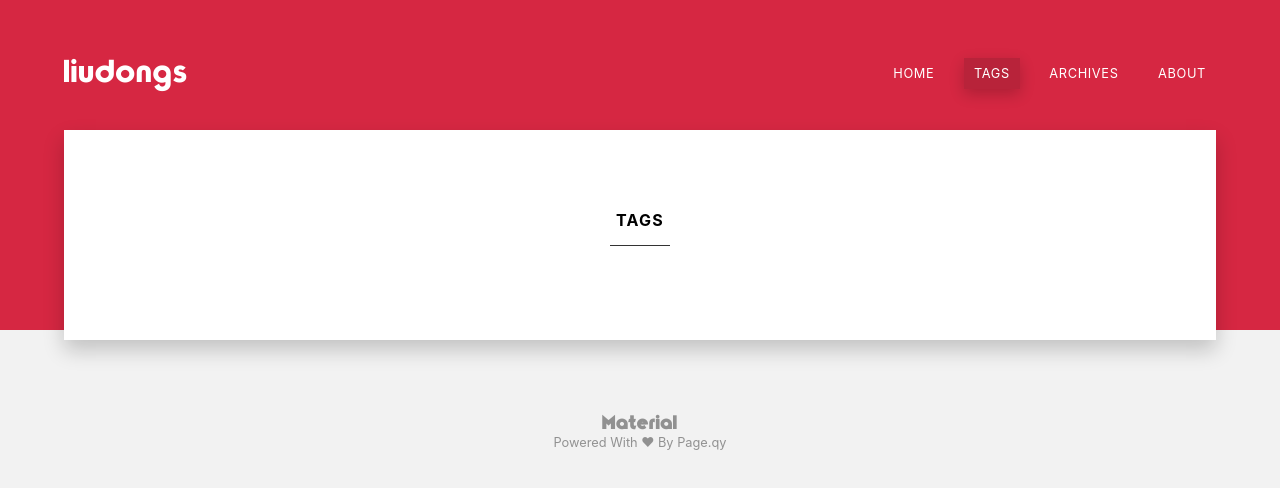
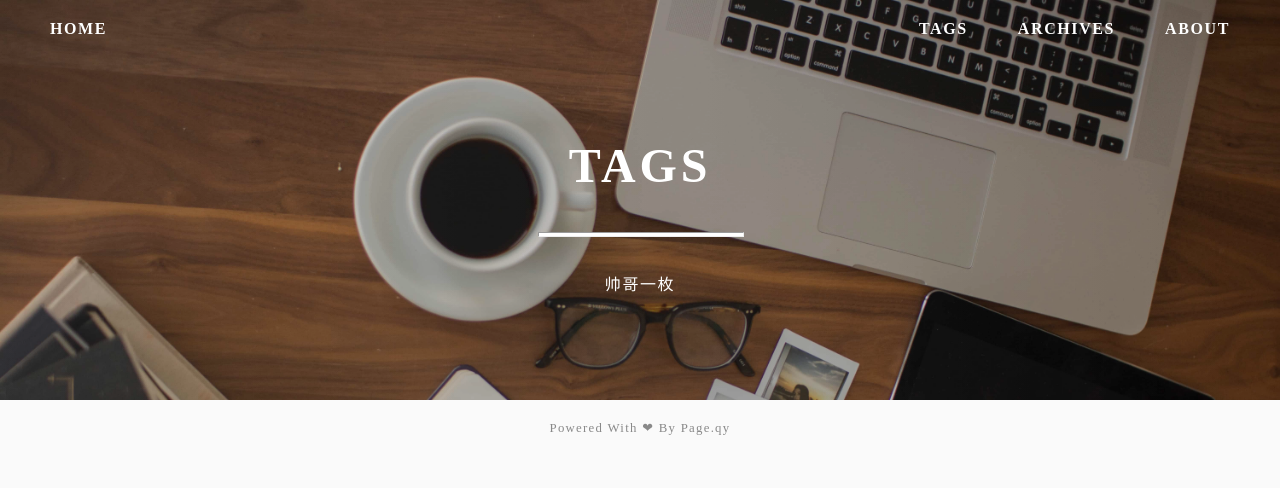
Before and after one commit to liudongs/liudongs.github.io, a plain HTML site: page tags.html in a window 1280 px wide. Drawn offline with Linux system fonts and the light colour scheme.

Commit message:
Update on 2018/5/3 下午7:51:49

```diff
--- /dev/null
+++ b/backup/config.json
@@ -0,0 +1 @@
+{"username":"liudongs","password":"*","name":null,"selfIntroduction":"帅哥一枚","language":"zh","editor":"default","theme":"Simple Blog","avatar":"https://avatars3.githubusercontent.com/u/38945073?v=4","mail":null,"layoutColumn":"2","initView":"options","miniNav":false,"maxHistory":50}
--- a/statics/style/article.css
+++ b/statics/style/article.css
@@ -1,26 +1,11 @@
-#article {
-    width: 90%;
-    margin-left: 5%;
-    position: relative;
-    background-color: white;
-    z-index: 1;
-    top: 130px;
-    box-shadow: 0 10px 20px 0 rgba(0,0,0,0.2);
-    padding-top: 80px;
-    margin-bottom: 150px;
-    padding-bottom: 30px;
-}
-#article > * {
-    width: 66%;
-    margin-left: 17%;
+
+#headTitle, #introduction {
+    text-align: left;
+    margin-left: 15%;
 }
 
-
-#title {
-    font-size: 2.2em;
-    font-weight: bolder;
-    letter-spacing: 0.03em;
-    color: black;
+#headTitle {
+    margin-top: 40px;
 }
 
 #header hr {
@@ -52,7 +37,7 @@
 
 #content {
     width: 70%;
-    margin-left: 17%;
+    margin-left: 15%;
     margin-top: 40px;
 }
 
@@ -130,7 +115,6 @@
     border-radius: 0;
     border: none;
     box-shadow: 0 3px 20px 0 rgba(0,0,0,0.2);
-    overflow-y: auto;
 }
 
 #content table {
--- a/statics/style/common.css
+++ b/statics/style/common.css
@@ -1,6 +1,7 @@
 * {
     margin: 0;
     padding: 0;
+    font-family: Microsoft Yahei, "Microsoft Sans Serif", "Apple Braille";
 }
 
 a {
@@ -12,116 +13,99 @@ hr {
 }
 
 body {
-    background-color: #f2f2f2;
-    font-family: "Merriweather", -apple-system, system-ui, "Microsoft YaHei UI","Segoe UI", Helvetica, Arial, sans-serif, "Apple Color Emoji", "Segoe UI Emoji", "Segoe UI Symbol";
+    background-color: #fafafa;
 }
 
 
 #header {
+    width: 100%;
+    height: 400px;
+    background: #000000;  /* fallback for old browsers */
+    background: -webkit-linear-gradient(to right, #434343, #000000);  /* Chrome 10-25, Safari 5.1-6 */
+    background: linear-gradient(to right, #434343, #000000); /* W3C, IE 10+/ Edge, Firefox 16+, Chrome 26+, Opera 12+, Safari 7+ */
+    position: relative;
+    overflow: hidden;
+}
+
+#header * {
+    z-index: 2;
+    position: relative;
+}
+
+#headBackground {
     position: absolute;
-    width: calc(100% - 10%);
-    height: 250px;
-    padding: 40px 5%;
+    width: 100%;
+    height: 100%;
+    background-size: cover;
+    z-index: 1;
+    opacity: 0.7;
+}
+
+#nav {
+    width: calc(100%);
     display: flex;
     flex-direction: row;
-    justify-content: space-between;
-    background-color: #d62742;
+    justify-content: flex-end;
+}
+
+#nav > a, #navHome{
+    display: inline-block;
+    font-size: 1em;
+    font-weight: bolder;
+    color: white;
+    margin: 20px 50px 20px 0;
+    transition: all ease-out 200ms;
+    letter-spacing: 0.1em;
+}
+
+#navHome {
+    margin: 20px 0 20px 50px;
+    position: absolute;
+    top: 0;
+    left: 0;
+    z-index: 3;
+}
+
+#nav > a:hover, #navHome:hover {
+    opacity: 0.5;
+}
+
+#headTitle {
+    font-size: 3em;
+    font-weight: bolder;
+    color: white;
+    text-align: center;
+    margin-top: 80px;
+    margin-bottom: 30px;
+    letter-spacing: 0.08em;
+}
+
+#header hr {
+    width: 16%;
+    height: 3px;
+    background-color: white;
+    margin-left: calc(50% - 8%);
+}
+
+#introduction {
+    text-align: center;
+    margin-top: 30px;
+    font-size: 1em;
+    font-weight: lighter;
+    letter-spacing: 0.1em;
     color: white;
 }
-#nav {
-    margin-top: 22px;
+
+#footerLine {
+    margin: 50px 0 20px 0;
+    height: 0;
+    width: 70%;
+    margin-left: 15%;
 }
-#nav > a {
-    width: 90px;
-    height: 40px;
-    color: white;
-    padding: 8px 10px;
-    margin-left: 15px;
+#footer {
+    text-align: center;
     font-size: 0.8em;
-    letter-spacing: 0.05em;
-    transition: all ease 300ms;
+    color: #898989;
+    margin-bottom: 30px;
+    letter-spacing: 0.1em;
 }
-#nav > a.selected, #nav > a:hover {
-    background-color: rgba(155, 32, 51, 0.5);
-    box-shadow: 0 5px 15px 0 rgba(0,0,0,0.2);
-}
-
-#username {
-    font-size: 2em;
-    letter-spacing: 0.05em;
-    font-family: Typo;
-    font-weight: lighter;
-    color: white;
-    margin-top: 10px;
-}
-
-#footer {
-    margin-top: 200px;
-    text-align: center;
-    color: rgba(0, 0, 0, 0.4);
-}
-#footer h3 {
-    font-family: Typo;
-    letter-spacing: 0.07em;
-}
-#footer p {
-    font-size: 0.8em;
-}
-
-
-.article {
-    width: 66%;
-    margin-left: 17%;
-    margin-bottom: 50px;
-    display: block;
-    color: black;
-}
-
-.article .title, #article .title {
-    font-size: 2.2em;
-    font-weight: bolder;
-    letter-spacing: 0.03em;
-    color: black;
-    margin-left: -5px;
-}
-
-.article .introduction, #article .introduction {
-    margin: 15px 0;
-    font-size: 1em;
-    letter-spacing: 0.05em;
-}
-
-.article .date, #article .date{
-    display: block;
-    font-style: italic;
-    font-family: cursive;
-    font-weight: bolder;
-    color: rgba(0, 0, 0, 0.7);
-    margin-bottom: 20px;
-    font-size: 0.85em;
-    letter-spacing: 0.05em;
-}
-
-.article .tags, #article .tags {
-    margin-top: 20px;
-}
-
-.article .tags li, #article .tags li {
-    list-style: none;
-    display: inline-block;
-    margin-right: 12px;
-}
-
-.article .tags li a, #article .tags li a {
-    font-family: cursive;
-    color: black;
-    font-style: italic;
-    font-weight: bolder;
-    font-size: 0.85em;
-    letter-spacing: 0.05em;
-}
-
-.article .tags li:hover a,
-#article .tags li:hover a{
-    color: #e42642;
-}
--- a/statics/style/tags.css
+++ b/statics/style/tags.css
@@ -1,72 +1,36 @@
 
 #tags {
-    width: 90%;
-    margin-left: 5%;
-    position: relative;
-    background-color: white;
-    z-index: 1;
-    top: 130px;
-    box-shadow: 0 10px 20px 0 rgba(0,0,0,0.2);
-    padding-top: 80px;
-    padding-bottom: 30px;
-    margin-bottom: 150px;
-}
-#tags > * {
-    width: 66%;
-    margin-left: 17%;
+    width: 70%;
+    margin-left: 15%;
+    margin-top: 20px;
+    font-family: 'Open Sans','Helvetica Neue',Helvetica,Arial,sans-serif;
 }
 
-#tags h4 {
-    text-align: center;
-    letter-spacing: 0.08em;
-}
-#tags > hr {
-    width: 60px;
-    height: 1px;
-    border: none;
-    background-color: rgba(0, 0, 0, 0.8);
-    margin: 15px calc(50% - 30px) 60px calc(50% - 30px);
-}
-
-.tag {
-    margin-bottom: 50px;
-}
-
-.tag h2 {
+#tags h2 {
+    margin: 20px 0;
     font-size: 2em;
     padding-bottom: 5px;
+    border-bottom: 1px solid rgba(0, 0, 0, 0.4);
+    font-family: 'Open Sans','Helvetica Neue',Helvetica,Arial,sans-serif;
     font-weight: bolder;
     font-style: italic;
     display: inline-block;
     letter-spacing: 0.03em;
-    border-bottom: 1px solid;
-    margin-bottom: 25px;
 }
 
-.tag #title {
-    display: block;
-}
-
-.tag h3 {
+#tags h3 {
     margin-top: 10px;
     margin-bottom: 2px;
     font-size: 1.5em;
+    font-family: 'Open Sans','Helvetica Neue',Helvetica,Arial,sans-serif;
     font-weight: bolder;
     letter-spacing: 0.03em;
     color: black;
-    transition: all ease 400ms;
-}
-.tag #title:hover h3 {
-    color: #e42642;
 }
 
-.tag p {
-    display: block;
-    font-style: italic;
+#tags p {
+    margin-bottom: 25px;
     font-family: cursive;
-    font-weight: bolder;
+    font-size: 1em;
     color: rgba(0, 0, 0, 0.7);
-    margin-bottom: 20px;
-    font-size: 0.85em;
-    letter-spacing: 0.05em;
 }
--- a/tags.html
+++ b/tags.html
@@ -7,33 +7,24 @@
     <link type="text/css" rel="stylesheet" href="./statics/style/tags.css"/>
 </head>
 <body>
-<style type="text/css" rel="stylesheet">
-    @font-face {
-        font-family: 'Typo';
-        font-style: normal;
-        src: local('Typo'), local('Typo'), url(./statics/statics/TypoGraphica.otf);
-    }
-</style>
 <div id="header">
-    <a id="username" href="./index.html">liudongs</a>
+    <div id="headBackground" style="background-image: url(./statics/statics/nav.jpg)"></div>
+    <a id="navHome" href="./index.html">HOME</a>
     <div id="nav">
-        <a href="./index.html">HOME</a>
-        <a class="selected" href="./tags.html">TAGS</a>
+        <a href="./tags.html">TAGS</a>
         <a href="./archives.html">ARCHIVES</a>
         <a href="./about.html">ABOUT</a>
     </div>
+    <h1 id="headTitle">TAGS</h1>
+    <hr>
+    <p id="introduction">帅哥一枚</p>
 </div>
 <div id="tags">
-    <h4>TAGS</h4>
-    <hr>
 
 </div>
 
 
-<div id="footer">
-    <h3>Material</h3>
-    <p>Powered With ❤ By <a>Page.qy</a></p>
-</div>
+<p id="footer">Powered With ❤ By <a>Page.qy</a></p>
 
 </body>
 </html>
```
Also changed, not shown: about.html (+12 -20 lines), archives.html (+8 -19 lines), index.html (+6 -15 lines), statics/style/about.css (+3 -41 lines), statics/style/archives.css (+5 -31 lines), statics/style/index.css (+67 -41 lines), 1 other file.
